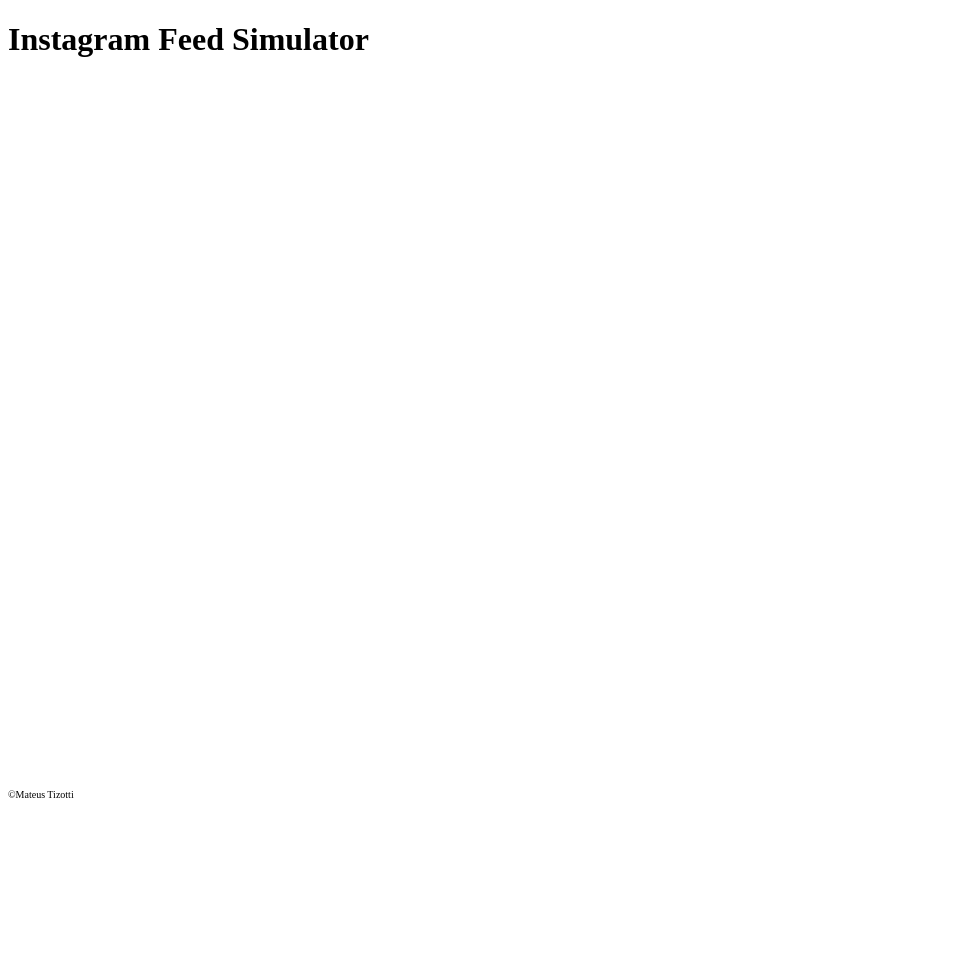
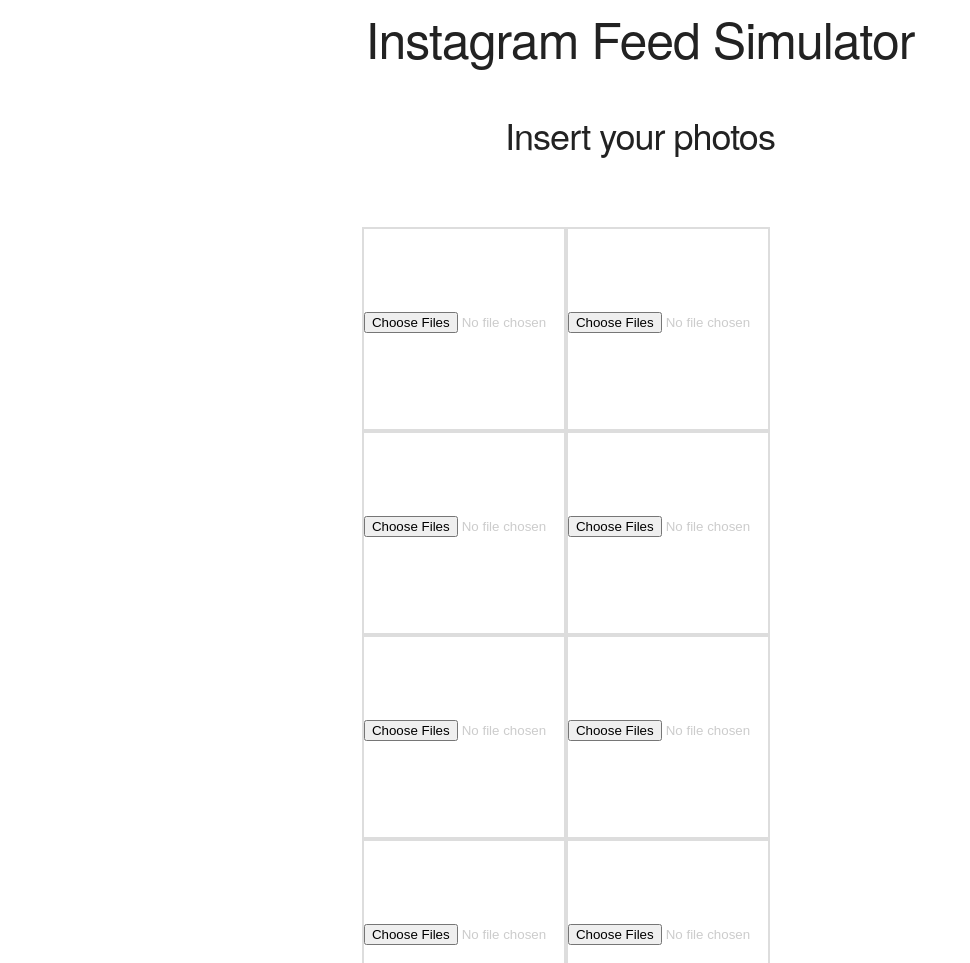
Before and after one commit to mateustizotti/instaFeed, a website: page public/index.html in a window 1280 px wide. Shown: the top 963 px of the page, without its empty margins (0-970 px from the left). Before the commit the page ends 800 px from the top, so only its background shows below. Drawn offline with nearby package versions, Linux system fonts and the light colour scheme.

Commit message:
Created basic page where you can add your photos

```diff
--- a/public/index.html
+++ b/public/index.html
@@ -1,21 +1,70 @@
 <!DOCTYPE html>
-<html lang="">
+<html class="html" lang="">
 
 <head>
     <meta charset="utf-8">
     <meta name="viewport" content="width=device-width, initial-scale=1.0">
     <link rel="stylesheet" type="text/css" href="style.css">
+    <link rel="stylesheet" href="https://cdnjs.cloudflare.com/ajax/libs/skeleton/2.0.4/skeleton.min.css">
 </head>
 
 <title>Intagram Feed Simulator</title>
 
-<body>
+<body id="body">
+    <header class="title">
     <h1>Instagram Feed Simulator</h1>
-
-    <div id="copy">
-        <a>&copy;Mateus Tizotti</a>
-    </div>
-
+    <br>
+    <h3>Insert your photos</h3>
+    <br><br>
+    </header>
+    <div id="photos"><div>
 </body>
 
+<script>
+        for (let i = 0; i <= 2; i++) {
+            for (let j = 0; j<=5; j++) {
+                var element = document.createElement("div");
+                element.setAttribute("class", "imagePreview");
+                element.setAttribute("id", `preview${i}${j}`);
+                document.getElementById("photos").appendChild(element);
+                var img = document.createElement("img");
+                img.setAttribute("src", "");
+                img.setAttribute("class", "image");
+                img.setAttribute("id", `image${i}${j}`);
+                document.getElementById("photos").querySelector(`#preview${i}${j}`).appendChild(img);
+                var span = document.createElement("span");
+                span.setAttribute("class", "defaultText");
+                span.setAttribute("id", `defaultText${i}${j}`);
+                document.getElementById("photos").querySelector(`#preview${i}${j}`).appendChild(span);
+                var input = document.createElement("input");
+                input.setAttribute("type", "file");
+                input.setAttribute("name", "inpFile");
+                input.setAttribute("id", `inpFile${i}${j}`);
+                input.setAttribute("multiple", "false");
+                input.setAttribute("onchange", `readURL(this, ${i}, ${j});`);
+                document.getElementById("photos").querySelector(`#preview${i}${j}`).querySelector(`#defaultText${i}${j}`).appendChild(input);
+            }
+        }
+
+        function readURL(input, i, j) {
+            var inpFile = document.getElementById(`inpFile${i}${j}`)
+            var previewContainer = document.getElementById(`preview${i}${j}`);
+            var previewImage = previewContainer.querySelector(".image");
+            var previewDefaultText = previewContainer.querySelector(".defaultText");
+
+            if (input.files && input.files[0]) {
+                var reader = new FileReader();
+
+                previewDefaultText.style.display = "none";
+                previewImage.style.display = "block";
+
+                reader.onload = function () {
+                    previewImage.setAttribute("src", this.result);
+                };
+
+                reader.readAsDataURL(input.files[0]);
+            }
+        }
+    </script>
+
 </html>
--- a/public/style.css
+++ b/public/style.css
@@ -1,6 +1,53 @@
+#html {
+  height: 100%;
+  padding-left: 25%;
+  padding-right: 25%;
+}
+
 #copy {
-    color: rgb(0, 0, 0);
+    color: white;
     position: absolute;
     bottom: 0;
     font-size: 10px;
   }
+
+  #body {
+    background-color: white;
+    height: 100%;
+  }
+
+  #photos {
+    padding-left: 28%;
+    padding-right: 25%;
+    background-color: aquamarine;
+
+  }
+
+  #main {
+    background-color: white;
+    margin-left: 25%;
+    margin-right: 25%;
+    height: 100%;
+
+  }
+  .title {
+    text-align: center;
+  }
+
+  .imagePreview {
+    width: 200px;
+    height: 200px;
+    border: 2px solid #dddddd;
+    float: left;
+    display: flex;
+    align-items: center;
+    font-weight: bold;
+    color: #cccccc;
+
+  }
+
+  .image {
+    display: none;
+    width: 100%;
+
+  }
```
